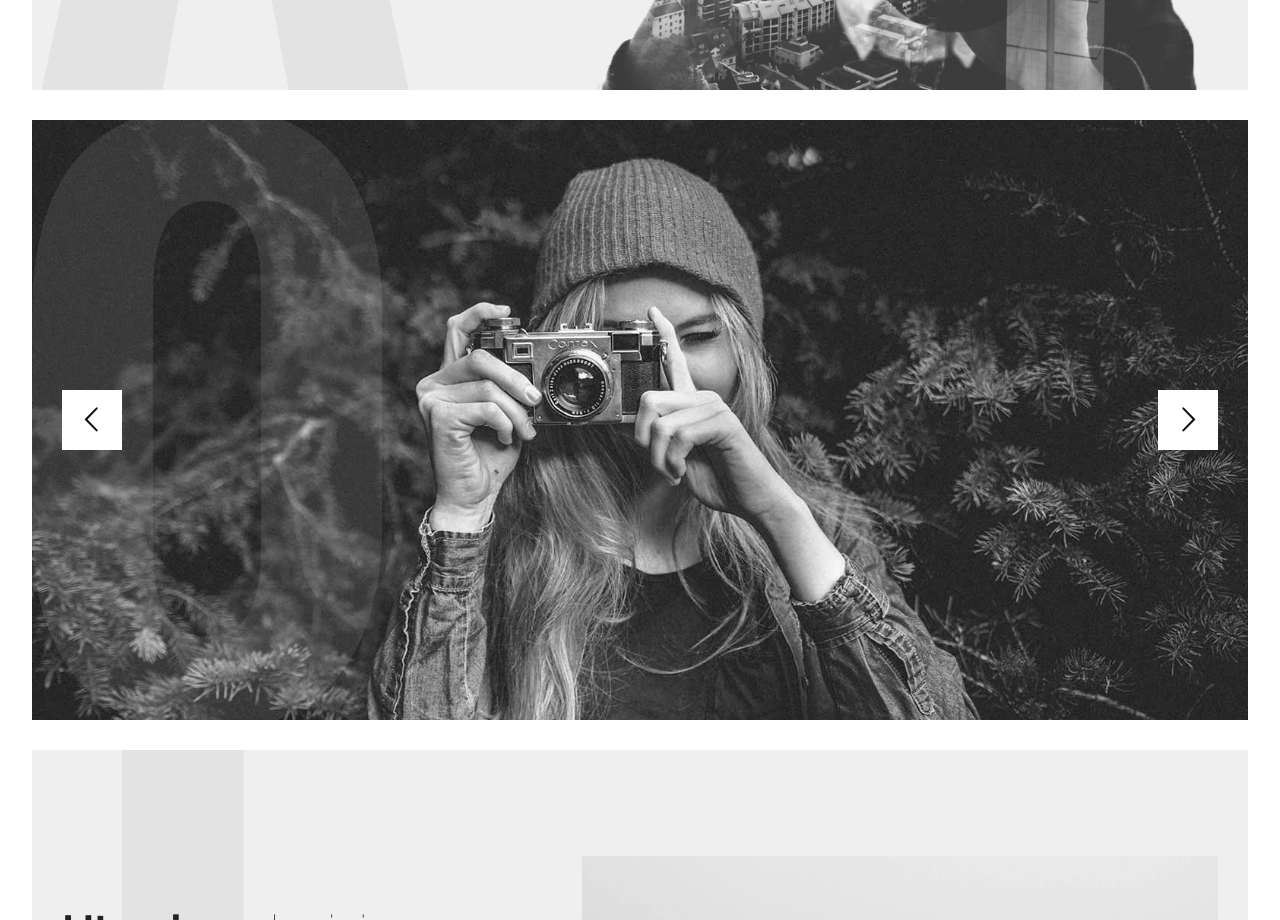
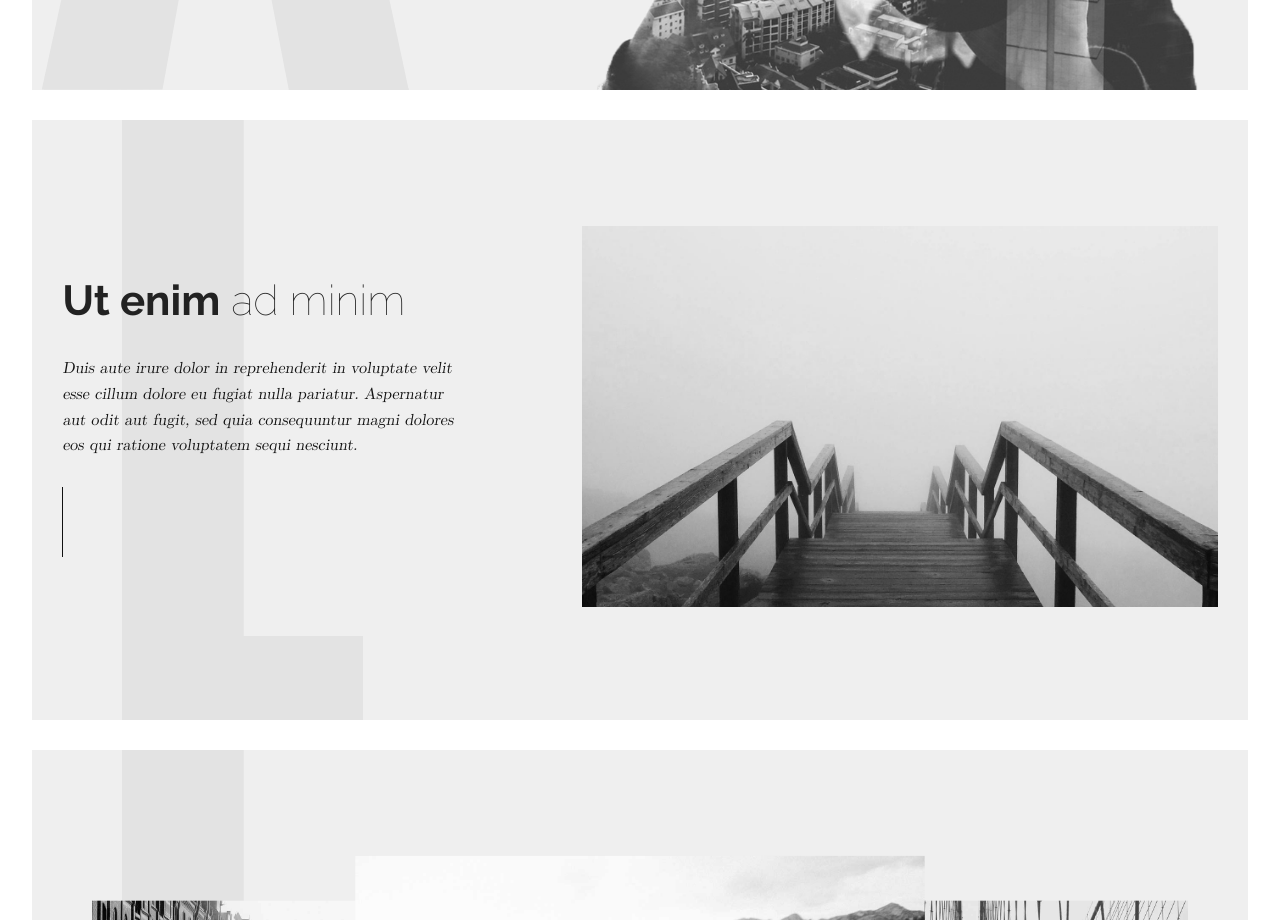
Before and after one commit to Cameronnlk/Cameronnlk.github.io, a plain HTML site: page index.html in a window 1280 px wide. Shown: the part 540-1460 px from the top of the page. Drawn offline with nearby package versions, Linux system fonts and the light colour scheme; files whose address does not match are found by name.

Commit message:
Update index.html

```diff
--- a/index.html
+++ b/index.html
@@ -31,17 +31,6 @@
         </div>
         <div class="photographer"><img src="assets/img/hero.png" alt="Photographer"></div>
       </div>
-    </section>
-    <section id="full-slide"><svg version="1.1" id="Layer_1" xmlns="http://www.w3.org/2000/svg" xmlns:xlink="http://www.w3.org/1999/xlink" x="0px" y="0px" viewBox="0 0 100 171.2" style="enable-background:new 0 0 100 171.2;" xml:space="preserve">
-<g transform="translate(0.000000,750.000000) scale(0.100000,-0.100000)">
-	<path d="M253.7,7486.3c-151.6-74.7-233.3-224.4-251.4-460.9c-3.2-41.5-3-726.7,0-763.9c7.5-86.3,21.9-155.7,44.5-213.7c51.4-130.6,124.4-207.8,239.3-253.2l17.8-6.8l197.9,0.5l197.9,0.7l22.8,10c98.4,42.7,167.6,112.8,214.8,217.1c34.2,75.6,52.5,154.8,60.3,260.3c3.2,42,3,700.9,0,743.1c-8.2,113.2-29.2,200.4-66,276.2c-44.1,90.4-104.6,151.6-190.9,193.4l-22.8,11H499.8H281.5L253.7,7486.3zM541.1,7263.7c52.3-15.8,85.6-58.7,101.8-131.3c11.4-51.6,11.2-43.8,11.2-488.6c0-384-0.2-418.7-3.9-444.3c-9.8-68.3-28.5-112.8-59.4-141.8c-24-22.4-52.5-32.6-92-32.6c-35.2,0-57.5,6.8-82.2,25.8c-40.9,30.8-63.2,89-69.9,182c-1.6,21.7-2.1,171.2-1.6,434.9c0.9,362.1,1.4,404.1,4.8,425.1c7.1,43.4,21,89,34.2,112.6c16.4,28.8,49.5,52.7,83.8,60.5C486.3,7270.1,523.3,7269,541.1,7263.7z"/>
-</g>
-</svg>
-      <ul class="banner">
-        <li class="active"></li>
-        <li></li>
-        <li></li>
-      </ul><i class="icon-chevron-thin-left prev"></i><i class="icon-chevron-thin-right next"></i>
     </section>
     <section id="featured"><svg version="1.1" id="Layer_1" xmlns="http://www.w3.org/2000/svg" xmlns:xlink="http://www.w3.org/1999/xlink" x="0px" y="0px" viewBox="0 0 100 248.8" style="enable-background:new 0 0 100 248.8;" xml:space="preserve">
 <g transform="translate(0.000000,749.000000) scale(0.100000,-0.100000)">
```
